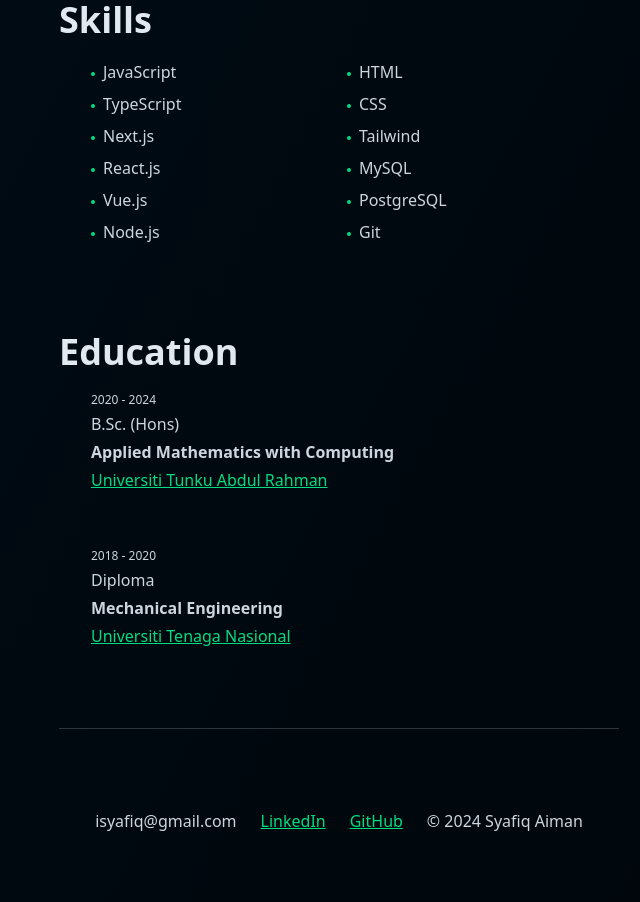
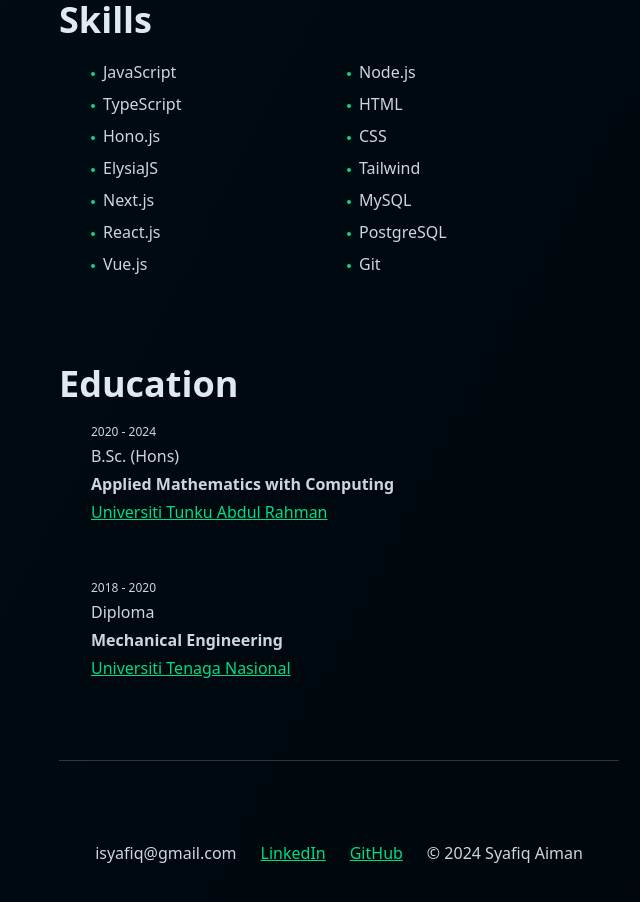
Before and after one commit to SyafiqAi/syafiq-portfolio-v2, a Vue app: page / in a window 1280 px wide. Shown: the part 1480-2382 px from the top of the page, without its empty margins (301-941 px from the left). Built offline with nearby package versions, Linux system fonts and the light colour scheme.

Commit message:
feat: Update skills.ts

```diff
--- a/src/data/skills.ts
+++ b/src/data/skills.ts
@@ -1,6 +1,8 @@
 const skills = [
     "JavaScript",
     "TypeScript",
+    "Hono.js",
+    "ElysiaJS",
     "Next.js",
     "React.js",
     "Vue.js",
```
